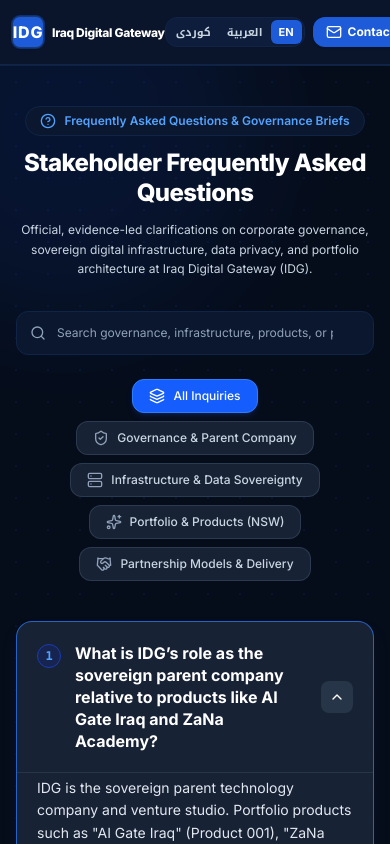
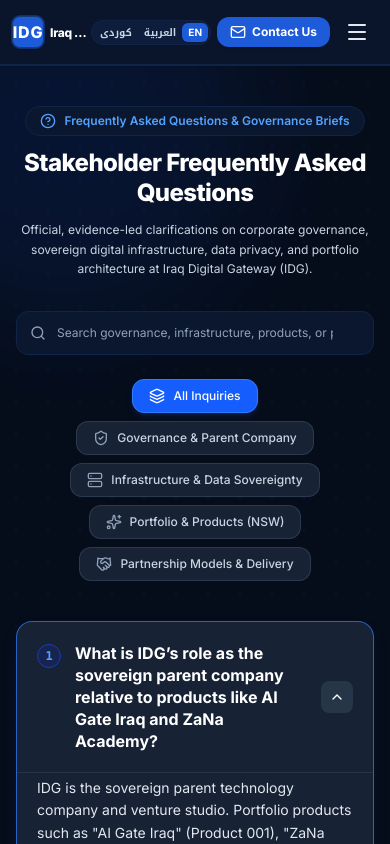
Before and after one commit to addmin-official/website-IDG, a Next.js app: page /en/faq in a window 390 px wide. Shown: the top 844 px of the page. Built offline with nearby package versions, Linux system fonts and the light colour scheme.

Commit message:
fix(ui): mobile layout overflow + Help icon in desktop navbar

```diff
--- a/app/[locale]/help/help-client.tsx
+++ b/app/[locale]/help/help-client.tsx
@@ -338,7 +338,7 @@
               </span>
             </div>
 
-            <h1 className="text-3xl sm:text-4xl md:text-5xl font-extrabold text-white tracking-tight mb-4">
+            <h1 className="text-2xl sm:text-4xl md:text-5xl font-extrabold text-white tracking-tight mb-4">
               {lang === 'ku'
                 ? 'چۆن دەتوانین هاوکاریت بکەین؟'
                 : lang === 'ar'
--- a/components/Hero.tsx
+++ b/components/Hero.tsx
@@ -26,7 +26,7 @@
         </div>
 
         {/* Headline */}
-        <h1 className="text-2xl sm:text-4xl md:text-5xl lg:text-6xl font-black leading-[1.25] sm:leading-[1.18] tracking-tight text-white mb-6 sm:mb-8" id="hero-main-title">
+        <h1 className="text-2xl sm:text-3xl md:text-4xl lg:text-5xl font-black leading-[1.25] sm:leading-[1.18] tracking-tight text-white mb-6 sm:mb-8" id="hero-main-title">
           {t.hero.headline}
         </h1>
 
@@ -39,7 +39,7 @@
         <div className="flex flex-col sm:flex-row justify-center items-stretch sm:items-center gap-3 sm:gap-4 mb-10 sm:mb-16" id="hero-actions-container">
           <a
             href="#portfolio"
-            className="inline-flex items-center justify-center gap-2 bg-[#1D5BD8] hover:bg-[#193B73] text-white font-semibold py-3 px-6 sm:px-8 rounded-xl transition-all shadow-md hover:shadow-blue-900/30 text-sm sm:text-base border border-[#1D5BD8]/40 min-h-[46px]"
+            className="w-full sm:w-auto inline-flex items-center justify-center gap-2 bg-[#1D5BD8] hover:bg-[#193B73] text-white font-semibold py-3 px-6 sm:px-8 rounded-xl transition-all shadow-md hover:shadow-blue-900/30 text-sm sm:text-base border border-[#1D5BD8]/40 min-h-[46px]"
             id="btn-hero-explore-portfolio"
           >
             <span>{t.hero.exploreBtn}</span>
@@ -47,7 +47,7 @@
           </a>
           <a
             href="#vision"
-            className="inline-flex items-center justify-center gap-2 bg-[#0B172E] hover:bg-[#102447] border border-[#102447] text-slate-200 hover:text-white font-semibold py-3 px-6 sm:px-8 rounded-xl transition-colors text-sm sm:text-base min-h-[46px]"
+            className="w-full sm:w-auto inline-flex items-center justify-center gap-2 bg-[#0B172E] hover:bg-[#102447] border border-[#102447] text-slate-200 hover:text-white font-semibold py-3 px-6 sm:px-8 rounded-xl transition-colors text-sm sm:text-base min-h-[46px]"
             id="btn-hero-vision"
           >
             <span>{t.hero.visionBtn}</span>
@@ -56,12 +56,12 @@
         </div>
 
         {/* Sovereign Architecture Proof Strip */}
-        <div className="grid grid-cols-1 sm:grid-cols-3 gap-3 sm:gap-4 pt-6 sm:pt-8 border-t border-[#102447] max-w-4xl mx-auto" id="hero-proof-strip">
+        <div className="grid grid-cols-1 sm:grid-cols-3 gap-3 sm:gap-4 pt-6 sm:pt-8 border-t border-[#102447] max-w-4xl mx-auto w-full" id="hero-proof-strip">
           <div
-            className="p-4 sm:p-5 rounded-xl bg-[#0B172E] border border-[#102447] flex flex-col items-center gap-1"
+            className="p-4 sm:p-5 rounded-xl bg-[#0B172E] border border-[#102447] flex flex-col items-center gap-1 w-full"
             aria-label={`${t.hero.stats.stat1Label}: ${t.hero.stats.stat1Val}`}
           >
-            <span className="text-[11px] uppercase tracking-widest text-slate-500 font-semibold">
+            <span className="text-[11px] uppercase tracking-widest text-slate-500 font-semibold text-center">
               {t.hero.stats.stat1Label}
             </span>
             <span className="text-2xl sm:text-3xl font-black text-white tabular-nums">
@@ -71,10 +71,10 @@
           </div>
 
           <div
-            className="p-5 rounded-xl bg-[#0B172E] border border-[#102447] flex flex-col items-center gap-1"
+            className="p-4 sm:p-5 rounded-xl bg-[#0B172E] border border-[#102447] flex flex-col items-center gap-1 w-full"
             aria-label={`${t.hero.stats.stat2Label}: ${t.hero.stats.stat2Val}`}
           >
-            <span className="text-[11px] uppercase tracking-widest text-slate-500 font-semibold">
+            <span className="text-[11px] uppercase tracking-widest text-slate-500 font-semibold text-center">
               {t.hero.stats.stat2Label}
             </span>
             <span className="text-2xl sm:text-3xl font-black text-white tabular-nums">
@@ -84,10 +84,10 @@
           </div>
 
           <div
-            className="p-5 rounded-xl bg-[#0B172E] border border-[#102447] flex flex-col items-center gap-1"
+            className="p-4 sm:p-5 rounded-xl bg-[#0B172E] border border-[#102447] flex flex-col items-center gap-1 w-full"
             aria-label={`${t.hero.stats.stat3Label}: ${t.hero.stats.stat3Val}`}
           >
-            <span className="text-[11px] uppercase tracking-widest text-slate-500 font-semibold">
+            <span className="text-[11px] uppercase tracking-widest text-slate-500 font-semibold text-center">
               {t.hero.stats.stat3Label}
             </span>
             <span className="text-2xl sm:text-3xl font-black text-white tabular-nums">
--- a/components/Navbar.tsx
+++ b/components/Navbar.tsx
@@ -124,12 +124,12 @@
         <div className="flex justify-between items-center h-16 sm:h-20">
 
           {/* Brand & Sovereign Parent Mark */}
-          <div className="flex items-center gap-2 sm:gap-3 min-w-0 shrink-0">
-            <Link href={`/${lang}`} prefetch={true} className="flex items-center gap-2 sm:gap-2.5 group min-w-0" id="brand-logo-link">
+          <div className="flex items-center gap-1.5 sm:gap-3 min-w-0 shrink">
+            <Link href={`/${lang}`} prefetch={true} className="flex items-center gap-1.5 sm:gap-2.5 group min-w-0" id="brand-logo-link">
               <div className="w-8 h-8 sm:w-10 sm:h-10 md:w-11 md:h-11 rounded-lg sm:rounded-xl bg-[#1D5BD8] text-white flex items-center justify-center font-extrabold text-base sm:text-lg md:text-xl tracking-wider shadow-sm group-hover:bg-[#193B73] transition-colors border border-[#193B73] ring-1 ring-[#1D5BD8]/40 shrink-0">
                 IDG
               </div>
-              <div className="flex flex-col max-w-[120px] min-[370px]:max-w-[160px] sm:max-w-[240px] md:max-w-none min-w-0">
+              <div className="flex flex-col max-w-[110px] min-[360px]:max-w-[130px] min-[400px]:max-w-[180px] sm:max-w-[240px] md:max-w-none min-w-0">
                 <span className="font-extrabold text-white text-xs sm:text-sm md:text-base leading-tight tracking-tight whitespace-nowrap truncate">
                   {lang === 'ku' ? 'دەروازەی دیجیتاڵیی عێراق' : lang === 'ar' ? 'بوابة العراق الرقمية' : 'Iraq Digital Gateway'}
                 </span>
@@ -357,7 +357,17 @@
           </nav>
 
           {/* Right Actions: Language Switcher & Contact Button */}
-          <div className="flex items-center gap-2 sm:gap-3 shrink-0">
+          <div className="flex items-center gap-1.5 sm:gap-3 shrink-0">
+            {/* Help Center Icon Link */}
+            <Link
+              href={`/${lang}/help`}
+              title={lang === 'ku' ? 'ناوەندی هاوکاری و بەڵگەنامەکان' : lang === 'ar' ? 'مركز المساعدة والتوثيق' : 'Help Center'}
+              aria-label={lang === 'ku' ? 'ناوەندی هاوکاری و بەڵگەنامەکان' : lang === 'ar' ? 'مركز المساعدة والتوثيق' : 'Help Center'}
+              className="hidden lg:inline-flex items-center justify-center w-9 h-9 rounded-lg text-slate-400 hover:text-white hover:bg-[#102447] transition-colors"
+              id="nav-link-help-desktop"
+            >
+              <HelpCircle className="w-4 h-4" />
+            </Link>
 
             {/* Language Selector (Kurdish default, Arabic & English available) */}
             <div className="flex items-center bg-[#102447]/60 rounded-xl p-0.5 sm:p-1 border border-[#102447] shadow-2xs" id="language-switcher-group">
@@ -366,7 +376,7 @@
               </span>
               <button
                 onClick={() => handleLanguageChange('ku')}
-                className={`px-2 sm:px-3 py-1 text-[11px] sm:text-xs font-bold rounded-md sm:rounded-lg transition-all cursor-pointer ${
+                className={`px-1.5 sm:px-3 py-0.5 sm:py-1 text-[10px] sm:text-xs font-bold rounded-md sm:rounded-lg transition-all cursor-pointer ${
                   lang === 'ku'
                     ? 'bg-[#1D5BD8] text-white shadow-xs'
                     : 'text-slate-300 hover:text-white'
@@ -378,7 +388,7 @@
               </button>
               <button
                 onClick={() => handleLanguageChange('ar')}
-                className={`px-2 sm:px-3 py-1 text-[11px] sm:text-xs font-bold rounded-md sm:rounded-lg transition-all cursor-pointer ${
+                className={`px-1.5 sm:px-3 py-0.5 sm:py-1 text-[10px] sm:text-xs font-bold rounded-md sm:rounded-lg transition-all cursor-pointer ${
                   lang === 'ar'
                     ? 'bg-[#1D5BD8] text-white shadow-xs'
                     : 'text-slate-300 hover:text-white'
@@ -390,7 +400,7 @@
               </button>
               <button
                 onClick={() => handleLanguageChange('en')}
-                className={`px-2 sm:px-3 py-1 text-[11px] sm:text-xs font-bold rounded-md sm:rounded-lg transition-all cursor-pointer ${
+                className={`px-1.5 sm:px-3 py-0.5 sm:py-1 text-[10px] sm:text-xs font-bold rounded-md sm:rounded-lg transition-all cursor-pointer ${
                   lang === 'en'
                     ? 'bg-[#1D5BD8] text-white shadow-xs'
                     : 'text-slate-300 hover:text-white'
@@ -401,17 +411,6 @@
                 EN
               </button>
             </div>
-
-            {/* Help Center Icon Link */}
-            <Link
-              href={`/${lang}/help`}
-              title={lang === 'ku' ? 'ناوەندی هاوکاری' : lang === 'ar' ? 'مركز المساعدة' : 'Help Center'}
-              aria-label={lang === 'ku' ? 'ناوەندی هاوکاری و بەڵگەنامەکان' : lang === 'ar' ? 'مركز المساعدة والتوثيق' : 'Help Center'}
-              className="hidden sm:inline-flex items-center justify-center w-9 h-9 rounded-lg text-slate-400 hover:text-white hover:bg-[#102447] transition-colors"
-              id="nav-link-help-desktop"
-            >
-              <HelpCircle className="w-4 h-4" />
-            </Link>
 
             {/* Official Contact CTA */}
             <Button
```
